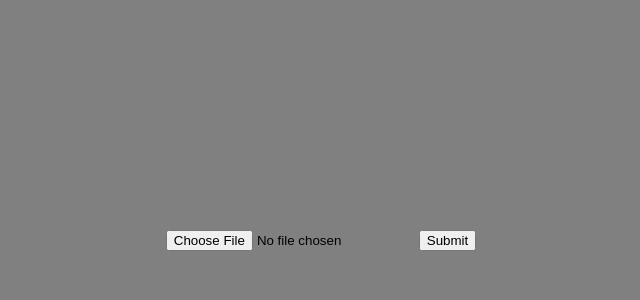
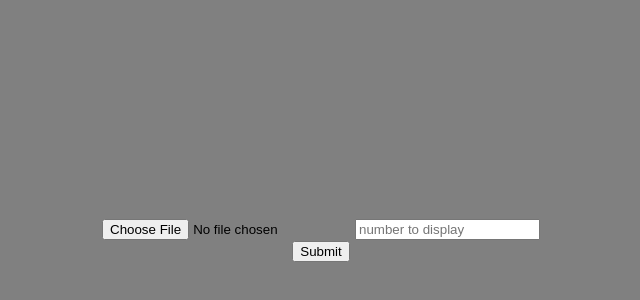
Before and after one commit to bmwasonga/shine-on-, a React (Create React App) app: page / in a window 1280 px wide. Shown: the part 160-460 px from the top of the page, without its empty margins (319-959 px from the left). Built offline with nearby package versions, Linux system fonts and the light colour scheme.

Commit message:
aha moment

```diff
--- a/src/csvFile.js
+++ b/src/csvFile.js
@@ -1,13 +1,16 @@
-import React, { useState } from 'react';
+import React, { useState, useEffect } from 'react';
 
 export default function ReadCsv() {
   const [csvFile, setCsvFile] = useState();
   const [csvArray, setCsvArray] = useState();
 
-  console.log(csvArray);
+  // console.log(csvArray);
 
   const processFile = (str, delim = ',') => {
-    const headers = str.slice(0, str.indexOf('\n')).split(delim);
+    const headers = str
+      .slice(0, str.indexOf('\n'))
+      .replace(/ /g, '')
+      .split(delim);
     const rows = str.slice(str.indexOf('\n') + 1).split('\n');
 
     const newArray = rows.map((row) => {
@@ -43,7 +46,13 @@ export default function ReadCsv() {
           setCsvFile(e.target.files[0]);
         }}
       />
+      <input
+        type="number"
+        onChange={console.log('i have changed')}
+        placeholder="number to display"
+      />
 
+      <br />
       <button
         onClick={(e) => {
           e.preventDefault();
```
